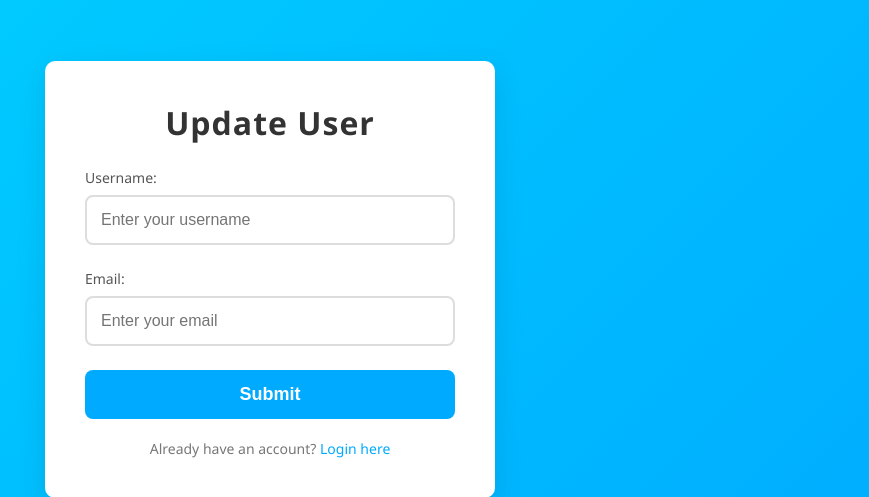
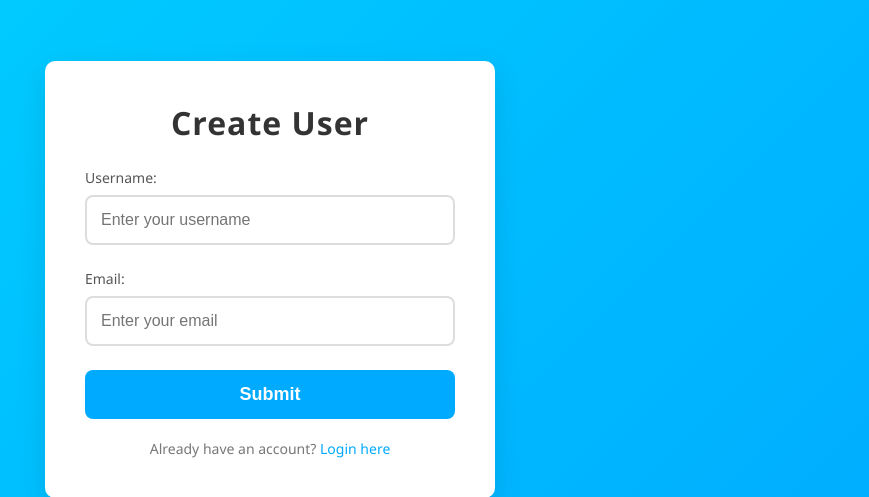
Before and after one commit to Daudkhan1/github-action-nginx, a Flask app: page / in a window 1280 px wide. Shown: the part 121-618 px from the top of the page, without its empty margins (370-1239 px from the left). Run offline with Flask 3, Linux system fonts and the light colour scheme; some libraries are stand-ins or nearby versions.

Commit message:
change update to create

```diff
--- a/templates/index.html
+++ b/templates/index.html
@@ -142,7 +142,7 @@
 </head>
 <body>
     <div class="container">
-        <h1>Update User</h1>
+        <h1>Create User</h1>
         <form action="/submit" method="POST" aria-labelledby="form-title">
             <!-- Username input -->
             <label for="username">Username:</label>
```
